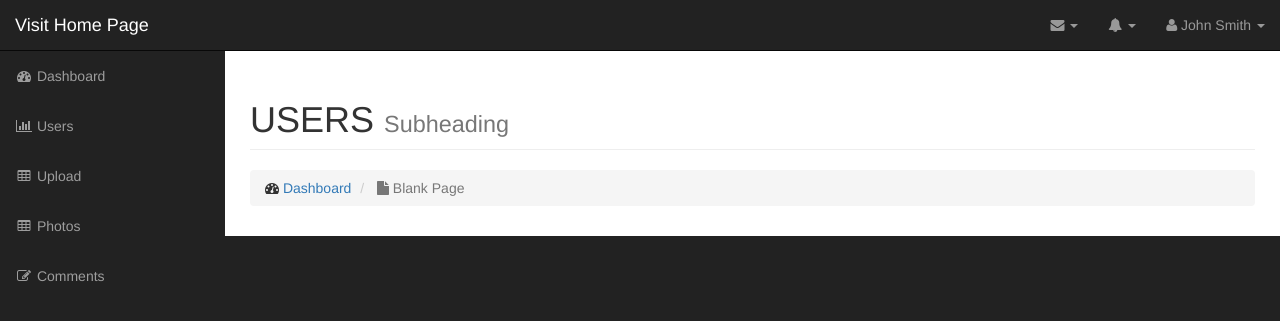
After one commit to imonweb/Photo-Gallery-System, a PHP site: page /admin/users.php in a window 1280 px wide. The commit adds this page. Shown: the top 321 px of the page. Run offline with PHP 8.4, Linux system fonts and the light colour scheme; grey boxes labelled with a size stand in for pictures from a placeholder-image service; some libraries are stand-ins or nearby versions.

Commit message:
added navigation

```diff
--- a/admin/includes/side_nav.php
+++ b/admin/includes/side_nav.php
@@ -1,39 +1,19 @@
 <div class="collapse navbar-collapse navbar-ex1-collapse">
                 <ul class="nav navbar-nav side-nav">
                     <li>
-                        <a href="index.html"><i class="fa fa-fw fa-dashboard"></i> Dashboard</a>
+                        <a href="index.php"><i class="fa fa-fw fa-dashboard"></i> Dashboard</a>
                     </li>
                     <li>
-                        <a href="charts.html"><i class="fa fa-fw fa-bar-chart-o"></i> Charts</a>
+                        <a href="users.php"><i class="fa fa-fw fa-bar-chart-o"></i> Users</a>
                     </li>
                     <li>
-                        <a href="tables.html"><i class="fa fa-fw fa-table"></i> Tables</a>
+                        <a href="upload.php"><i class="fa fa-fw fa-table"></i> Upload</a>
                     </li>
                     <li>
-                        <a href="forms.html"><i class="fa fa-fw fa-edit"></i> Forms</a>
+                        <a href="photos.php"><i class="fa fa-fw fa-table"></i> Photos</a>
                     </li>
                     <li>
-                        <a href="bootstrap-elements.html"><i class="fa fa-fw fa-desktop"></i> Bootstrap Elements</a>
-                    </li>
-                    <li>
-                        <a href="bootstrap-grid.html"><i class="fa fa-fw fa-wrench"></i> Bootstrap Grid</a>
-                    </li>
-                    <li>
-                        <a href="javascript:;" data-toggle="collapse" data-target="#demo"><i class="fa fa-fw fa-arrows-v"></i> Dropdown <i class="fa fa-fw fa-caret-down"></i></a>
-                        <ul id="demo" class="collapse">
-                            <li>
-                                <a href="#">Dropdown Item</a>
-                            </li>
-                            <li>
-                                <a href="#">Dropdown Item</a>
-                            </li>
-                        </ul>
-                    </li>
-                    <li class="active">
-                        <a href="blank-page.html"><i class="fa fa-fw fa-file"></i> Blank Page</a>
-                    </li>
-                    <li>
-                        <a href="index-rtl.html"><i class="fa fa-fw fa-dashboard"></i> RTL Dashboard</a>
+                        <a href="comments.php"><i class="fa fa-fw fa-edit"></i> Comments</a>
                     </li>
                 </ul>
             </div>
--- a/admin/includes/top_nav.php
+++ b/admin/includes/top_nav.php
@@ -5,7 +5,7 @@
                     <span class="icon-bar"></span>
                     <span class="icon-bar"></span>
                 </button>
-                <a class="navbar-brand" href="index.html">SB Admin</a>
+                <a class="navbar-brand" href="../index.php">Visit Home Page</a>
             </div>
 
 
--- /dev/null
+++ b/admin/users.php
@@ -0,0 +1,46 @@
+<?php include("includes/header.php"); ?>
+<script src="http://localhost:35729/livereload.js"></script>
+        <!-- Navigation -->
+        <nav class="navbar navbar-inverse navbar-fixed-top" role="navigation">
+            <!-- Brand and toggle get grouped for better mobile display -->
+            <?php include("includes/top_nav.php"); ?>
+
+
+            <!-- Sidebar Menu Items - These collapse to the responsive navigation menu on small screens -->
+
+            <?php include("includes/side_nav.php"); ?>
+
+            <!-- /.navbar-collapse -->
+        </nav>
+
+
+        <div id="page-wrapper">
+
+        <div class="container-fluid">
+
+                <!-- Page Heading -->
+                <div class="row">
+                    <div class="col-lg-12">
+                        <h1 class="page-header">
+                            USERS
+                            <small>Subheading</small>
+                        </h1>
+                        <ol class="breadcrumb">
+                            <li>
+                                <i class="fa fa-dashboard"></i>  <a href="index.html">Dashboard</a>
+                            </li>
+                            <li class="active">
+                                <i class="fa fa-file"></i> Blank Page
+                            </li>
+                        </ol>
+                    </div>
+                </div>
+                <!-- /.row -->
+
+            </div>
+            <!-- /.container-fluid -->
+
+        </div>
+        <!-- /#page-wrapper -->
+
+  <?php include("includes/footer.php"); ?>
--- a/gruntfile.js
+++ b/gruntfile.js
@@ -18,7 +18,10 @@ module.exports = function(grunt){
 			// }, // scripts
 			php: {
 				files: ['*.php']
-			} // php
+			}, // php
+			php_files: {
+				files: ['admin/*.php']
+			}
 		} // watch
 	}) // initConfig
 	grunt.registerTask('default','watch');
--- a/index.php
+++ b/index.php
@@ -9,7 +9,7 @@
 
 
 
-hello
+
             </div>
 
 
```
Also changed, not shown: admin/Upload.php (added, +46 -0 lines), admin/comments.php (added, +46 -0 lines), admin/includes/admin_content.php (added, +24 -0 lines), admin/index.php (+2 -24 lines), admin/photos.php (added, +46 -0 lines).
